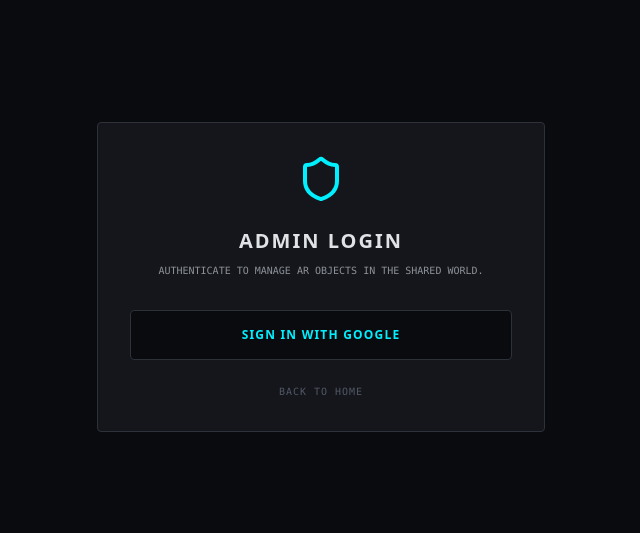
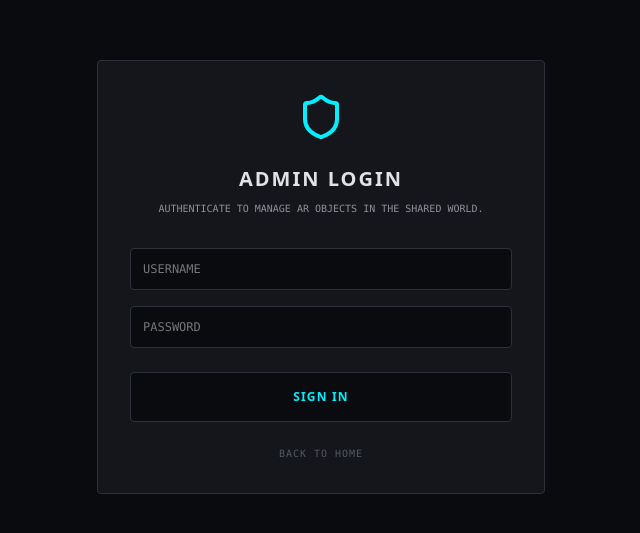
Before and after one commit to Shehan204/ART, a React (Vite) app: page /login in a window 1280 px wide. Shown: the part 123-656 px from the top of the page, without its empty margins (319-959 px from the left). Built offline with nearby package versions, Linux system fonts and the light colour scheme; no server answers.

Commit message:
Update Login.tsx

```diff
--- a/src/pages/Login.tsx
+++ b/src/pages/Login.tsx
@@ -5,8 +5,10 @@ import { loginWithGoogle } from '../firebase/firebase';
 import { Shield } from 'lucide-react';
 
 export default function Login() {
-  const { user } = useAuth();
+  const { user, loginCustom } = useAuth();
   const navigate = useNavigate();
+  const [username, setUsername] = React.useState('');
+  const [password, setPassword] = React.useState('');
 
   React.useEffect(() => {
     if (user) {
@@ -14,13 +16,12 @@ export default function Login() {
     }
   }, [user, navigate]);
 
-  const handleLogin = async () => {
-    try {
-      await loginWithGoogle();
+  const handleLogin = async (e: React.FormEvent) => {
+    e.preventDefault();
+    if (loginCustom && await loginCustom(username, password)) {
       navigate('/admin');
-    } catch (error) {
-      console.error(error);
-      alert('Login failed');
+    } else {
+      alert('Invalid credentials');
     }
   };
 
@@ -31,12 +32,30 @@ export default function Login() {
         <h1 className="text-xl font-bold text-[#E0E2E5] mb-2 text-center uppercase tracking-widest">Admin Login</h1>
         <p className="text-[10px] text-[#8E9299] mb-8 text-center font-mono uppercase">AUTHENTICATE TO MANAGE AR OBJECTS IN THE SHARED WORLD.</p>
 
-        <button
-          onClick={handleLogin}
-          className="w-full py-4 px-4 bg-[#0A0B0E] border border-[#2D3139] hover:border-[#00F0FF] text-[#00F0FF] text-xs font-bold tracking-widest uppercase rounded-sm transition-colors flex items-center justify-center gap-2"
-        >
-          Sign in with Google
-        </button>
+        <form onSubmit={handleLogin} className="w-full flex flex-col gap-4">
+          <input
+            type="text"
+            placeholder="USERNAME"
+            value={username}
+            onChange={(e) => setUsername(e.target.value)}
+            className="w-full bg-[#0A0B0E] border border-[#2D3139] text-[#E0E2E5] p-3 rounded-sm text-xs font-mono uppercase focus:border-[#00F0FF] outline-none"
+            required
+          />
+          <input
+            type="password"
+            placeholder="PASSWORD"
+            value={password}
+            onChange={(e) => setPassword(e.target.value)}
+            className="w-full bg-[#0A0B0E] border border-[#2D3139] text-[#E0E2E5] p-3 rounded-sm text-xs font-mono focus:border-[#00F0FF] outline-none"
+            required
+          />
+          <button
+            type="submit"
+            className="w-full mt-2 py-4 px-4 bg-[#0A0B0E] border border-[#2D3139] hover:border-[#00F0FF] text-[#00F0FF] text-xs font-bold tracking-widest uppercase rounded-sm transition-colors flex items-center justify-center gap-2"
+          >
+            Sign in
+          </button>
+        </form>
 
         <button
           onClick={() => navigate('/')}
```
